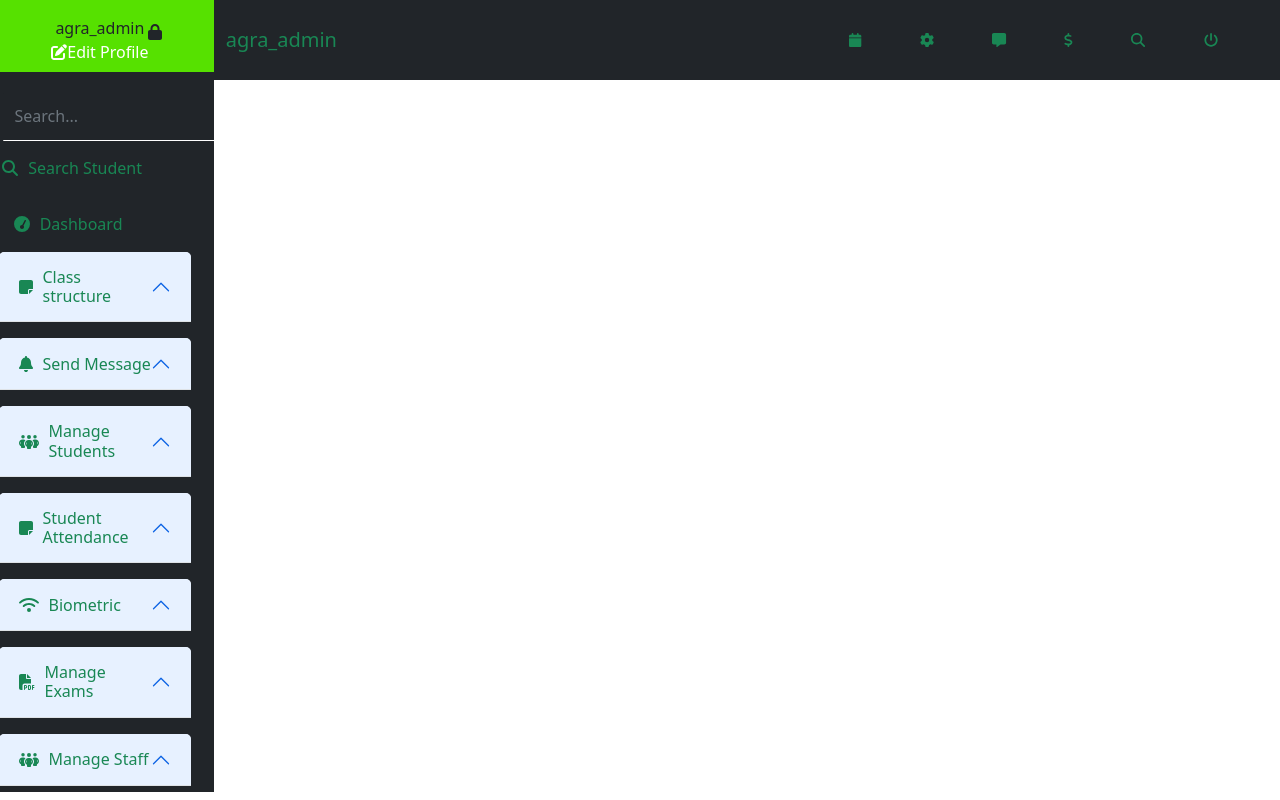
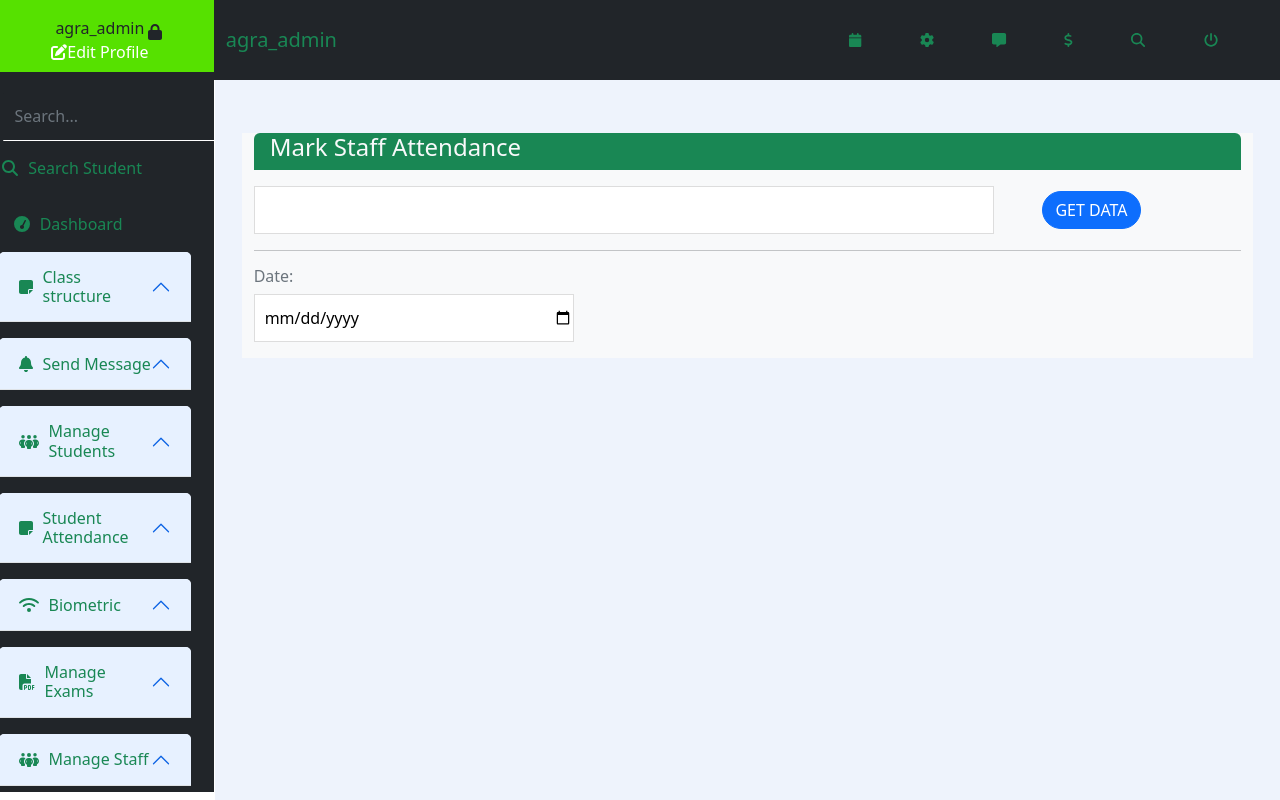
Before and after one commit to piyushshende/School-portal, a React (Create React App) app: page /Staff_Attendance/Mark_Attendance in a window 1280 px wide. Built offline with nearby package versions, Linux system fonts and the light colour scheme.

Commit message:
Staff Attendance

```diff
--- a/src/App.js
+++ b/src/App.js
@@ -28,6 +28,7 @@ import Addstaff from './components/Manage Staff/Add Staff/Addstaff';
 import Liststaff from './components/Manage Staff/List Staff/Liststaff';
 import Staffexcel from './components/Manage Staff/Staff Excel/Staffexcel';
 import Listdepartments from './components/Manage Staff/List Departments/Listdepartments';
+import Markstaffattendance from './components/Staff Attendance/Markattendance/Markstaffattendance';
 
 function App() {
   return (
@@ -61,6 +62,7 @@ function App() {
         <Route path="/Manage_Staff/List_Staff" element={<Liststaff/>}/>
         <Route path="/Manage_Staff/Staff_Excel" element={<Staffexcel/>}/>
         <Route path="/Manage_Staff/List_Departments" element={<Listdepartments/>}/>
+        <Route path="/Staff_Attendance/Mark_Attendance" element={<Markstaffattendance/>}/>
       </Routes>
       </BrowserRouter>
     </div>
--- /dev/null
+++ b/src/components/Manage Staff/List Departments/Adddesignation.js
@@ -0,0 +1,30 @@
+import React from "react";
+
+const Adddesignation = () => {
+    return (
+        <React.Fragment>
+            <button type="button" className="btn btn-outline-primary w-auto" data-bs-toggle="modal" data-bs-target="#exampleModal">
+                +
+            </button>
+
+            <div className="modal fade" id="exampleModal" tabindex="-1" aria-labelledby="exampleModalLabel" aria-hidden="true">
+                <div className="modal-dialog">
+                    <div className="modal-content">
+                        <div className="modal-header bg-success text-light">
+                            <h1 className="modal-title fs-5" id="exampleModalLabel">Add Designation</h1>
+                            <button type="button" className="btn-close" data-bs-dismiss="modal" aria-label="Close"></button>
+                        </div>
+                        <div className="modal-body text-start">
+                            <h6>Add Name</h6>
+                            <input type="text" className="w-100"/>
+                        </div>
+                        <div className="modal-footer d-flex ">
+                            <button type="button" className="btn btn-primary w-100 rounded-pill">Add</button>
+                        </div>
+                    </div>
+                </div>
+            </div>
+        </React.Fragment>
+    )
+}
+export default Adddesignation;
--- a/src/components/Manage Staff/List Departments/Listdepartments.js
+++ b/src/components/Manage Staff/List Departments/Listdepartments.js
@@ -1,6 +1,7 @@
 import React from "react";
 import { FontAwesomeIcon } from "@fortawesome/react-fontawesome";
 import { faTrash } from "@fortawesome/free-solid-svg-icons";
+import Adddesignation from "./Adddesignation";
 
 const Listdepartments = () => {
     return (
@@ -45,7 +46,7 @@ const Listdepartments = () => {
                                             <td className="border border-dark pe-5 text-secondary">IT</td>
                                             <td className="border border-dark pe-5 text-secondary">Website Admin</td>
                                             <td className="border border-dark pe-5 text-secondary">
-                                                <button className="btn btn-outline-primary w-auto text-center">+</button>
+                                                <Adddesignation/>
                                             </td>
                                             <td className="border border-dark pe-5 text-secondary">
                                                 <button className="btn btn-outline-danger w-auto text-center H-10">
--- /dev/null
+++ b/src/components/Staff Attendance/Markattendance/Markstaffattendance.js
@@ -0,0 +1,28 @@
+import React from "react";
+
+const Markstaffattendance = () => {
+    return (
+        <React.Fragment>
+            <div className="commontoall">
+                <div className="container W-95 bg-light mb-5 pb-3">
+                    <div className="bg-success W-100 text-light d-flex justify-content-start rounded-top align-items-center">
+                        <h4 className="h4 mx-3">Mark Staff Attendance</h4>
+                    </div>
+                    <div className="mt-3">
+                        <div className="d-flex align-items-center">
+                            <input type="text" className="w-75"/>
+                            <button className="btn btn-primary w-auto ms-5 rounded-pill">GET DATA</button>
+                        </div>
+                        <hr />
+                        <div className="mt-3 text-secondary text-start">
+                            <h6 className="mt-3 text-secondary ">Date:</h6>
+                            <input type="date" />
+                        </div>
+                    </div>
+                </div>
+            </div>
+        </React.Fragment>
+    )
+}
+
+export default Markstaffattendance
```
Also changed, not shown: src/components/ERP/common/Sidebar.js (+34 -18 lines).
